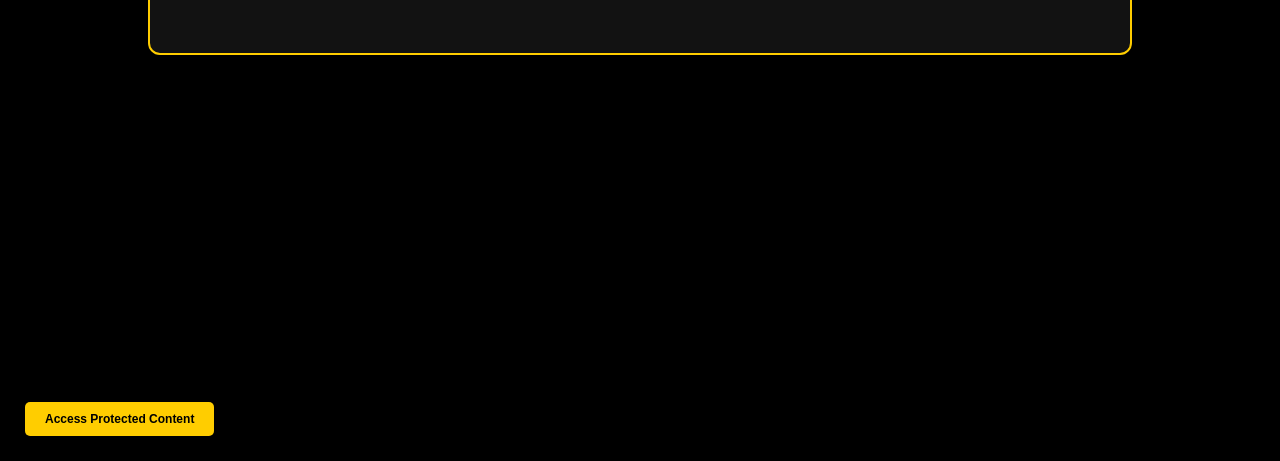
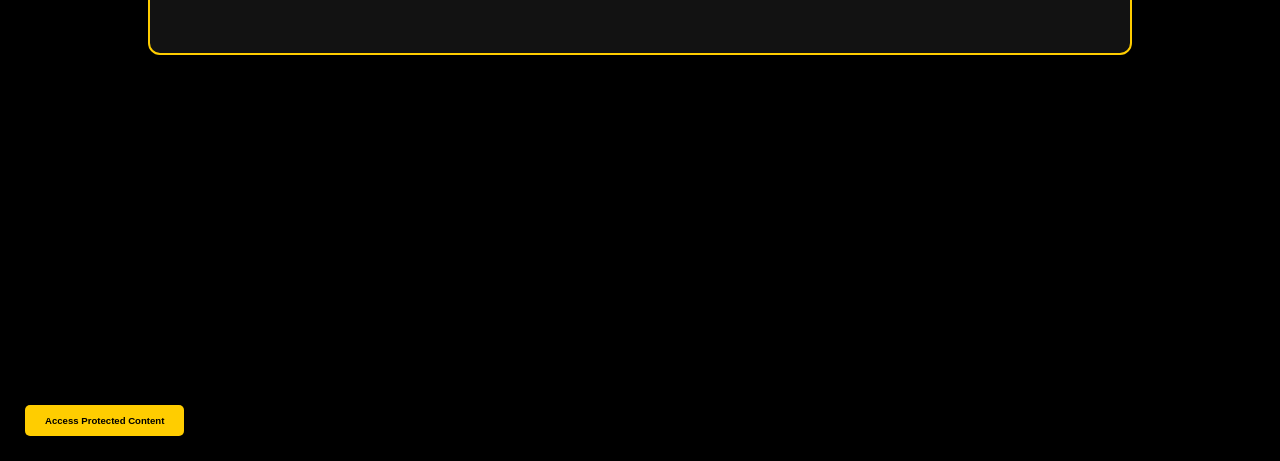
Before and after one commit to haydencg93/SeniorDesignLab3, a website: page index.html in a window 1280 px wide. Shown: the part 339-800 px from the top of the page. Drawn offline with nearby package versions, Linux system fonts and the light colour scheme.

Commit message:
minor change to ux

```diff
--- a/static/styles/styling.css
+++ b/static/styles/styling.css
@@ -85,9 +85,6 @@ h1 {
 /* Protected Area Styling */
 #protected-area {
     margin-top: 40px;
-    padding: 30px;
-    display: flex;
-    justify-content: left;
     position: fixed;
     left: 0;
     bottom: 0;
@@ -97,7 +94,7 @@ h1 {
 #unlock-btn {
     background-color: var(--uiowa-gold);
     color: var(--uiowa-black);
-    font-size: 0.75rem;
+    font-size: 0.60rem;
     font-weight: 800;
     padding: 10px 20px;
     border: none;
```
